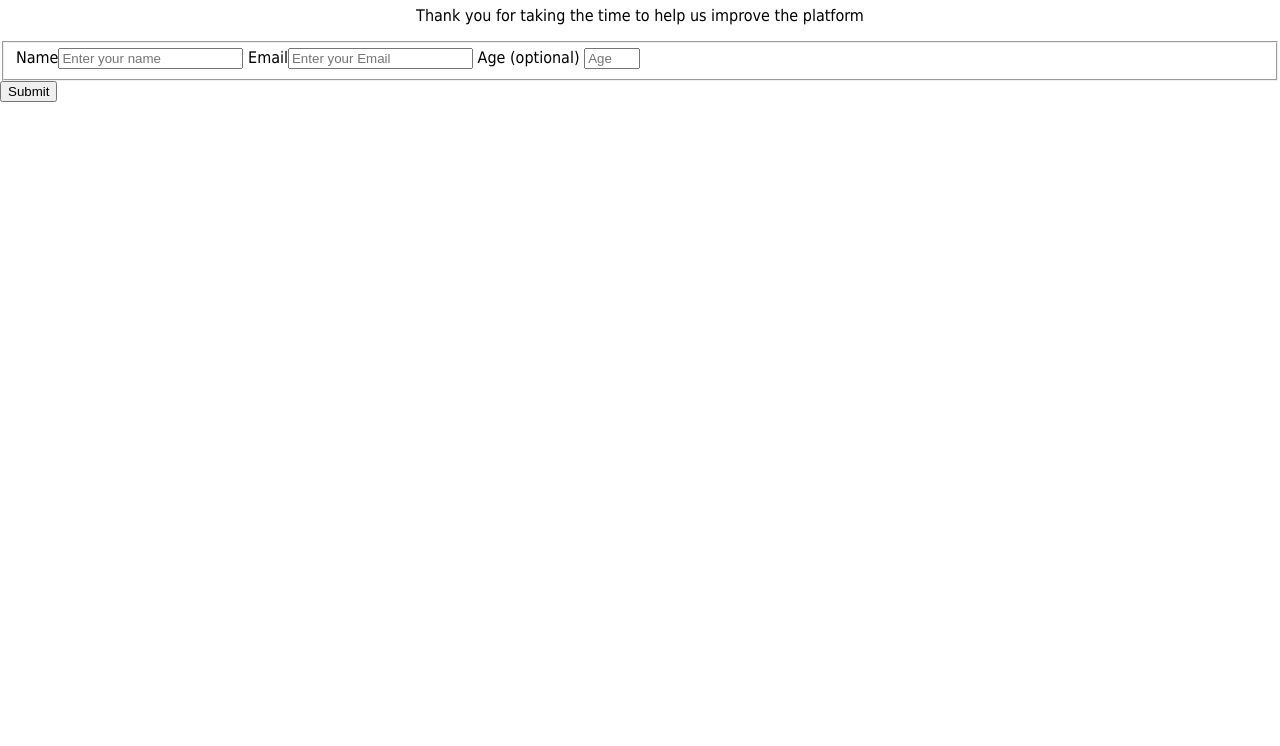
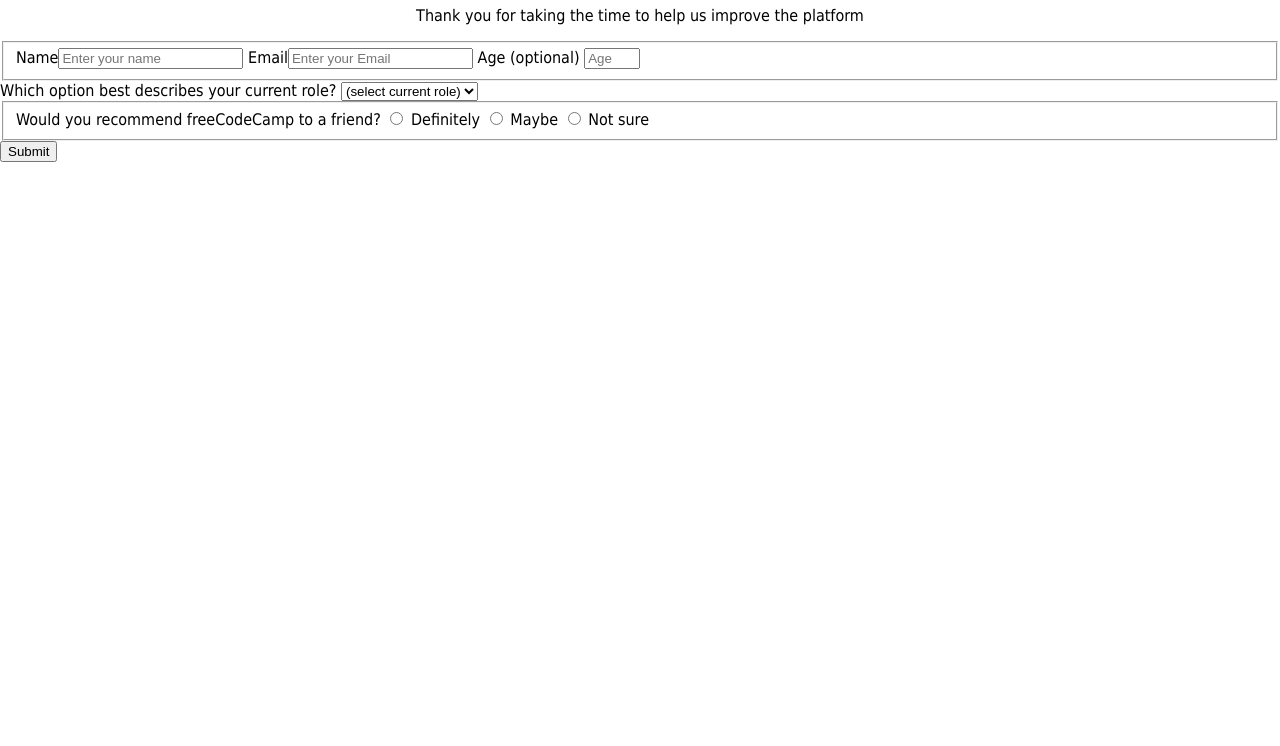
Before and after one commit to Vera-Smulskaya/projects-from-freeCodeCamp, a plain HTML site: page src/registration-form/registration-form.html in a window 1280 px wide. Shown: the part 75-821 px from the top of the page. Drawn offline with Linux system fonts and the light colour scheme.

Commit message:
add select and radio buttons for registration-form

```diff
--- a/src/registration-form/registration-form.html
+++ b/src/registration-form/registration-form.html
@@ -23,6 +23,29 @@
       <label for="number" id="number-label">Age <span>(optional)</span> <input id="number" name="age" type="number"
           min="18" max="60" placeholder="Age" /></label>
     </fieldset>
+
+    <label for="dropdown">Which option best describes your current role?
+      <select id="dropdown" name="dropdown">
+        <option value="">(select current role)</option>
+        <option value="1">Student</option>
+        <option value="2">Full Time Job</option>
+        <option value="3">Full Time Learner</option>
+        <option value="4">Prefer not to say</option>
+        <option value="5">Other</option>
+      </select>
+    </label>
+
+    <fieldset>
+      <label for="radio">Would you recommend freeCodeCamp to a friend?
+        <label for="personal-account"><input id="personal-account" type="radio" name="account-type" class="inline" />
+          Definitely</label>
+        <label for="business-account"><input id="business-account" type="radio" name="account-type" class="inline" />
+          Maybe</label>
+        <label for="business-account"><input id="business-account" type="radio" name="account-type" class="inline" />
+          Not sure</label>
+      </label>
+    </fieldset>
+
     <input type="submit" value="Submit" />
   </form>
 </body>
```
